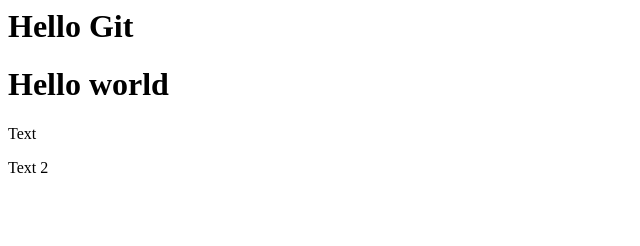
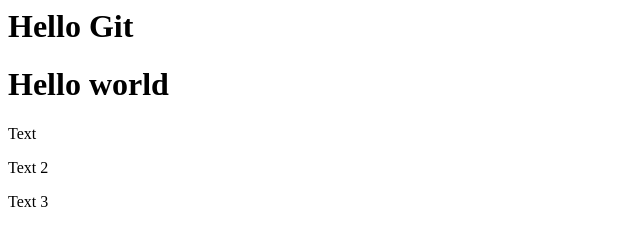
Before and after one commit to sychevnikita86/test1, a plain HTML site: page gittest/src/index.html in a window 1280 px wide. Shown: the full height of the page, 0-640 px from the left. Drawn offline with Linux system fonts and the light colour scheme.

Commit message:
Merge -1

```diff
--- a/gittest/src/index.html
+++ b/gittest/src/index.html
@@ -2,3 +2,4 @@
 <h1>Hello world</h1>
 <p>Text</p>
 <p>Text 2</p>
+<p>Text 3</p>
```
